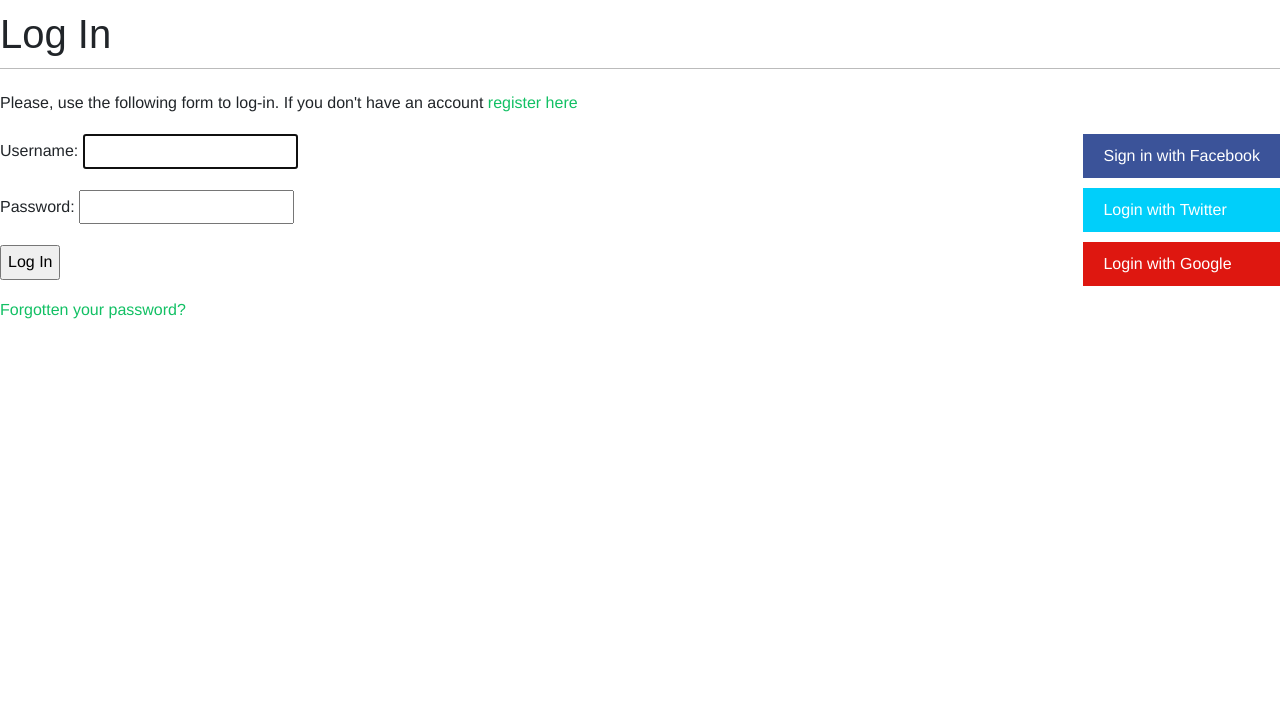
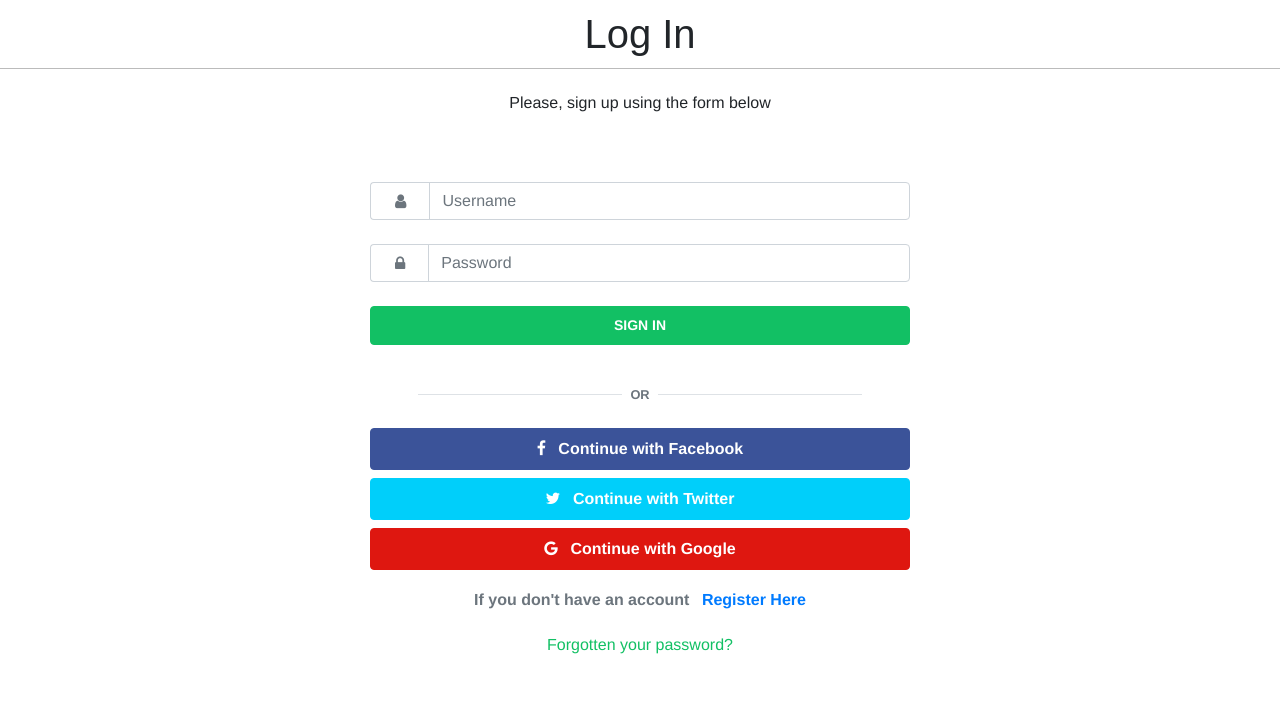
Before and after one commit to chetat/bookmarker, a Django app: page /account/login/ in a window 1280 px wide. Shown: the part 54-777 px from the top of the page. Run offline with Django 3.2, Linux system fonts and the light colour scheme; some libraries are stand-ins or nearby versions; some web fonts are replaced.

Commit message:
Redesign Login Screen

```diff
--- a/bookmarker/account/forms.py
+++ b/bookmarker/account/forms.py
@@ -16,11 +16,22 @@
 
 
 class LoginForm(forms.Form):
-    username = forms.CharField()
-    password = forms.CharField(widget=forms.PasswordInput)
+    username = forms.CharField(widget=forms.TextInput(
+        attrs={
+            'class': 'form-control bg-white',
+            'id': 'username',
+            'placeholder': 'Username'
+        }
+    ))
+    password = forms.CharField(widget=forms.PasswordInput(
+        attrs={
+            'class': 'form-control bg-white',
+            'id': 'password',
+            'placeholder': "Password"}
+    ))
 
 
-class UserRegistrationForm(forms.Form):
+class UserRegistrationForm(forms.ModelForm):
     firstname = forms.CharField(widget=forms.TextInput(
         attrs={
             'class': 'form-control bg-white',
@@ -51,11 +62,14 @@
                                        'placeholder': "Enter Password"}))
     password2 = forms.CharField(label='Confirm Password',
                                 widget=forms.PasswordInput(
-                                   attrs={
-                                       'class': 'form-control bg-white',
-                                       'id': 'passwordConfirm',
-                                       'placeholder': "Confirm Password"}))
+                                    attrs={
+                                        'class': 'form-control bg-white',
+                                        'id': 'passwordConfirm',
+                                        'placeholder': "Confirm Password"}))
 
+    class Meta:
+        model = User
+        fields = ('username', 'first_name', 'email')
 
     def clean_password2(self):
         cd = self.cleaned_data
--- a/bookmarker/account/templates/account/login.html
+++ b/bookmarker/account/templates/account/login.html
@@ -2,11 +2,83 @@
 {% block title %} Log In {% endblock %}
 
 {% block content %}
-    <h1>Log In</h1>
-    <p>Please enter your credentials</p>
-    <form method="post">
-        {{ form.as_p }}
-        {% csrf_token %}
-        <p><input type="submit" value="Log In"></p>
-    </form>
+<h1 class="text-center"> Log In</h1>
+{% if form.errors %}
+<p>
+  Your Username and Password didn't match.
+  Please Try again
+</p>
+{% else %}
+<p></p>
+{% endif %}
+
+<div class="container">
+  <p class="text-center">Please, sign up using the form below</p>
+  <div class="row py-5 align-items-center">
+    <!-- Login Form -->
+    <div class="col-md-6 col-lg-6 mx-auto">
+      <form method="POST">
+        <div class="row justify-content-center">
+          <!-- User Name -->
+          <div class="input-group col-lg-12 mb-4">
+            <div class="input-group-prepend">
+              <span class="input-group-text bg-white px-4 border-md border-right-0">
+                <i class="fa fa-user text-muted"></i>
+              </span>
+            </div>
+            {{form.username}}
+
+          </div>
+
+          <!-- Password -->
+          <div class="input-group col-lg-12 mb-4">
+            <div class="input-group-prepend">
+              <span class="input-group-text bg-white px-4 border-md border-right-0">
+                <i class="fa fa-lock text-muted"></i>
+              </span>
+            </div>
+            {{form.password}}
+          </div>
+          {% csrf_token %}
+          <input type="hidden" name="next" value="{{ next }}" />
+          <!-- Submit Button -->
+          <div class="form-group col-lg-12 mx-auto">
+            <input type="submit" value="Sign In" class="submit-btn font-weight-bold btn btn-block py-2">
+          </div>
+
+          <!-- Divider Text -->
+          <div class="form-group col-lg-12 mx-auto d-flex align-items-center my-4">
+            <div class="border-bottom w-100 ml-5"></div>
+            <span class="px-2 small text-muted font-weight-bold text-muted">OR</span>
+            <div class="border-bottom w-100 mr-5"></div>
+          </div>
+
+          <!-- Social Login -->
+          <div class="form-group col-lg-12 mx-auto">
+            <a href="{% url "social:begin" "facebook" %}" class="btn facebook-btn btn-block py-2">
+              <i class="fa fa-facebook-f mr-2"></i>
+              <span class="font-weight-bold">Continue with Facebook</span>
+            </a>
+            <a href="{% url "social:begin" "twitter" %}" class="btn twitter-btn btn-block py-2">
+              <i class="fa fa-twitter mr-2"></i>
+              <span class="font-weight-bold">Continue with Twitter</span>
+            </a>
+            <a href="{% url "social:begin" "google-oauth2" %}" class="btn google-btn btn-block py-2">
+              <i class="fa fa-google mr-2"></i>
+              <span class="font-weight-bold">Continue with Google</span>
+            </a>
+          </div>
+
+          <!-- Already Registered -->
+          <div class="text-center w-100">
+            <p class="text-muted font-weight-bold">If you don't have an account <a href="{% url "login" %}"
+                class="text-primary ml-2">Register Here</a></p>
+          </div>
+          <p><a href="{% url "password_reset" %}">Forgotten your password?</a></p>
+
+        </div>
+      </form>
+    </div>
+  </div>
+</div>
 {% endblock %}
--- a/bookmarker/account/templates/registration/login.html
+++ /dev/null
@@ -1,40 +0,0 @@
-{% extends "base.html" %}
-{% block title %} Log In {% endblock %}
-
-{% block content %}
-    <h1> Log In</h1>
-    {% if form.errors %}
-        <p>
-            Your Username and Password didn't match.
-            Please Try again
-        </p>
-    {% else %}
-    <p>Please, use the following form to log-in. If you don't have an account <a href="{% url "register" %}">register here</a></p>
-    {% endif %}
-
-    <div class="login-form">
-        <form method="post">
-            {{ form.as_p }}
-            {% csrf_token %}
-            <input type="hidden" name="next" value="{{ next }}" />
-            <p>
-                <input type="submit" value="Log In">
-            </p>
-        </form>
-        <p><a href="{% url "password_reset" %}">Forgotten your password?</a></p>
-
-    </div>
-    <div class="social">
-        <ul>
-          <li class="facebook">
-            <a href="{% url "social:begin" "facebook" %}">Sign in with Facebook</a>
-          </li>
-          <li class="twitter">
-            <a href="{% url "social:begin" "twitter" %}">Login with Twitter</a>
-          </li>
-          <li class="google">
-            <a href="{% url "social:begin" "google-oauth2" %}">Login with Google</a>
-          </li>
-        </ul>
-      </div>
-{% endblock %}
--- a/bookmarker/account/urls.py
+++ b/bookmarker/account/urls.py
@@ -4,9 +4,11 @@
 from . import views
 
 urlpatterns = [
-    # path('login/', views.user_login, name='login'),
+    path('login/', views.user_login, name='login'),
     path('', views.dashboard, name='dashboard'),
-    path('login/', auth_views.LoginView.as_view(), name='login'),
+    # path('login/', auth_views.LoginView.as_view(
+    #    template_name="account/login.html"
+    #   ), name='login'),
     path('logout/',
          auth_views.LogoutView.as_view(
              template_name='registration/logout.html'), name='logout'),
--- a/bookmarker/account/views.py
+++ b/bookmarker/account/views.py
@@ -22,6 +22,7 @@
         user_form = UserRegistrationForm(request.POST)
         if user_form.is_valid():
             new_user = user_form.save(commit=False)
+            print(new_user)
             new_user.set_password(
                 user_form.cleaned_data['password']
             )
@@ -65,7 +66,9 @@
             if user is not None:
                 if user.is_active:
                     login(request, user)
-                    return HttpResponse('Authenticated Successfully')
+                    return render(request, 'account/dashboard.html', {
+                        'user': user
+                    })
                 else:
                     return HttpResponse('Disabled Account')
             else:
@@ -120,7 +123,6 @@
 
 @login_required
 def user_detail(request, username):
-    print(username)
     user = get_object_or_404(
         User,
         username=username,
```
Also changed, not shown: bookmarker/account/templates/account/logi.html (added, +12 -0 lines), bookmarker/account/templates/account/register.html (+8 -4 lines).
